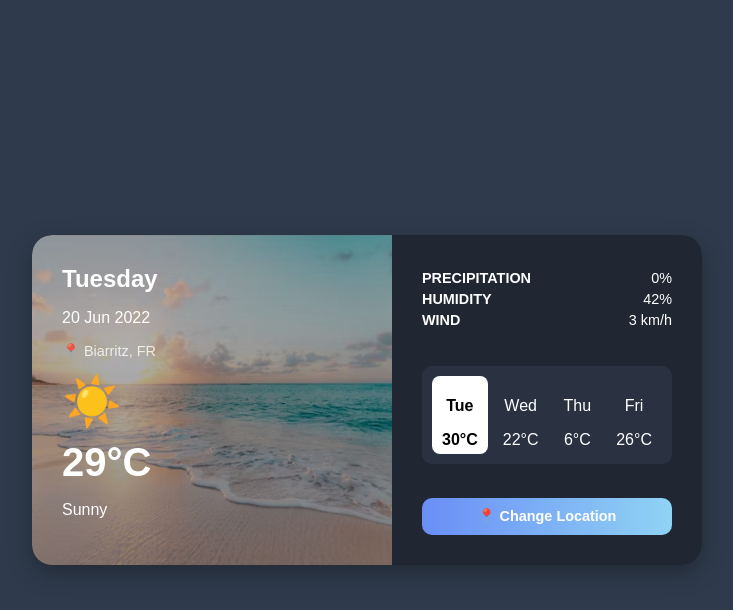
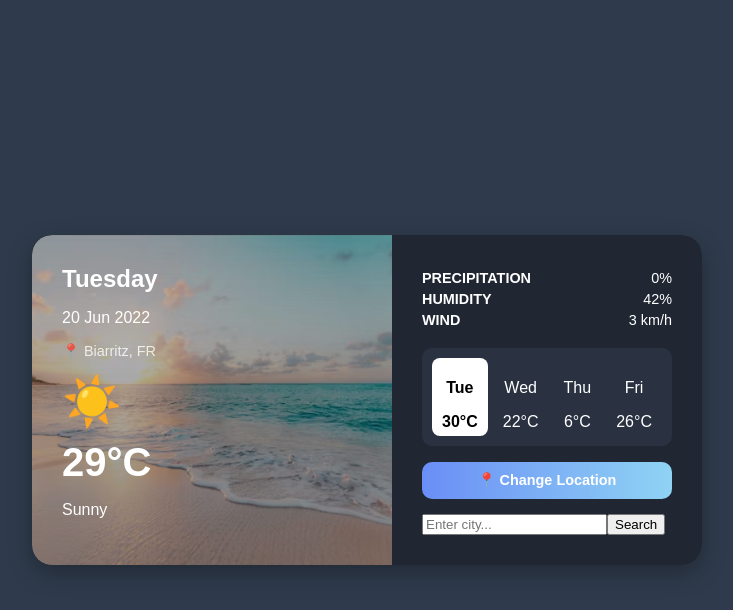
Before and after one commit to NikiforDragov/weather-app, a React (Vite) app: page / in a window 1280 px wide. Both pictures are taken after a click on the button "📍 Change Location". Shown: the top 610 px of the page, without its empty margins (273-1006 px from the left). Built offline with nearby package versions, Linux system fonts and the light colour scheme; no server answers.

Commit message:
Get weather data from api

```diff
--- a/src/components/WeatherCard.jsx
+++ b/src/components/WeatherCard.jsx
@@ -1,6 +1,18 @@
+import { useState } from 'react';
+import { getWeatherData } from '../services/api';
 import '../css/WeatherCard.css';
 
 function WeatherCard() {
+    const [showChangeLocation, setShowChangeLocation] = useState(false);
+    const [city, setCity] = useState('');
+
+    const changeLocation = (e) => {
+        e.preventDefault();
+        if (!showChangeLocation) setShowChangeLocation(true);
+        else setShowChangeLocation(false);
+        return;
+    };
+
     return (
         <div className='weather-card'>
             <div className='left'>
@@ -49,7 +61,25 @@ function WeatherCard() {
                     </div>
                 </div>
 
-                <button className='change-location'>📍 Change Location</button>
+                <button className='change-location' onClick={changeLocation}>
+                    📍 Change Location
+                </button>
+                {showChangeLocation && (
+                    <div className='modal'>
+                        <input
+                            value={city}
+                            onChange={(e) => setCity(e.target.value)}
+                            placeholder='Enter city...'
+                        />
+                        <button
+                            onClick={() => {
+                                getWeatherData(city);
+                            }}
+                        >
+                            Search
+                        </button>
+                    </div>
+                )}
             </div>
         </div>
     );
--- /dev/null
+++ b/src/services/api.js
@@ -0,0 +1,18 @@
+const API_KEY = import.meta.env.VITE_API_KEY;
+
+export const getWeatherData = async (city) => {
+    const response = await fetch(
+        `https://api.openweathermap.org/data/2.5/weather?q=${city}&units=metric&appid=${API_KEY}`
+    );
+
+    const data = await response.json();
+
+    const result = {
+        wind: data.wind.speed,
+        humidity: data.main.humidity,
+        country: data.sys.country,
+        weather: data.weather[0].main
+    };
+    console.log(result);
+    return result;
+};
```
